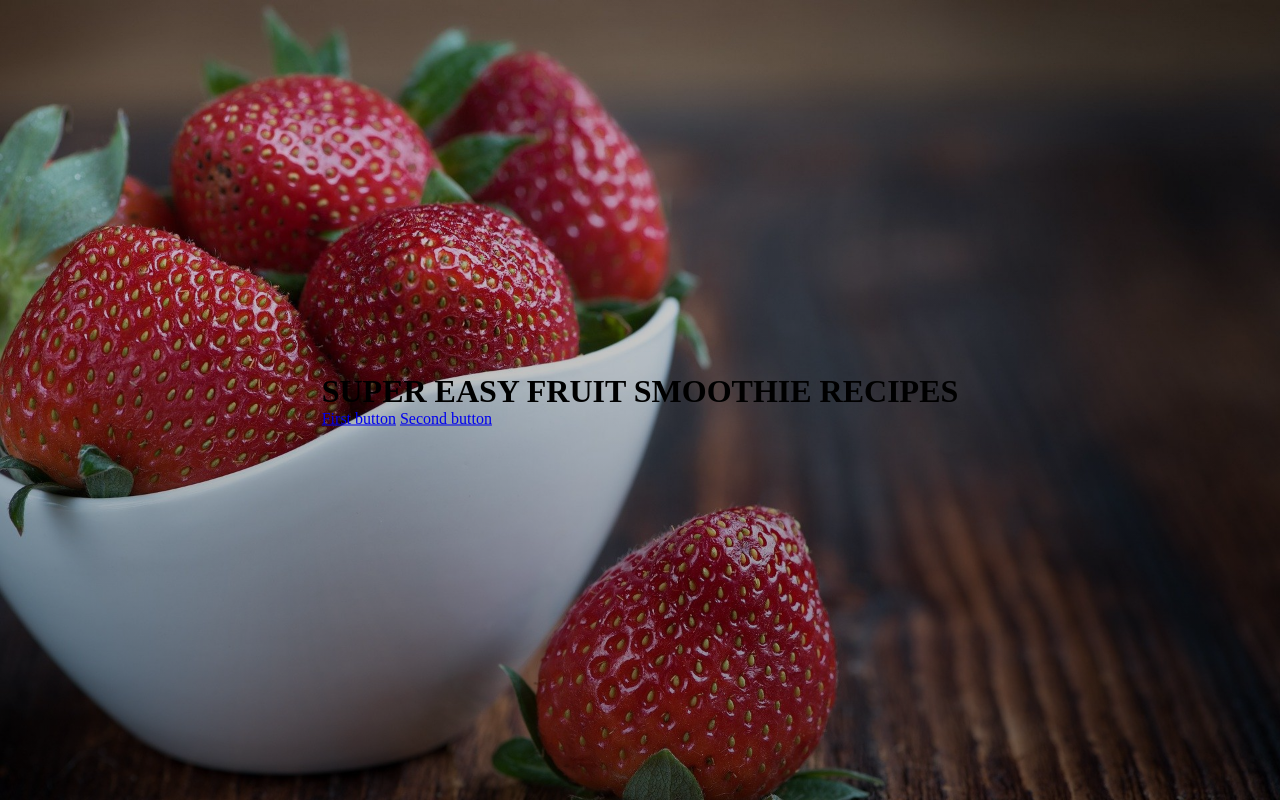
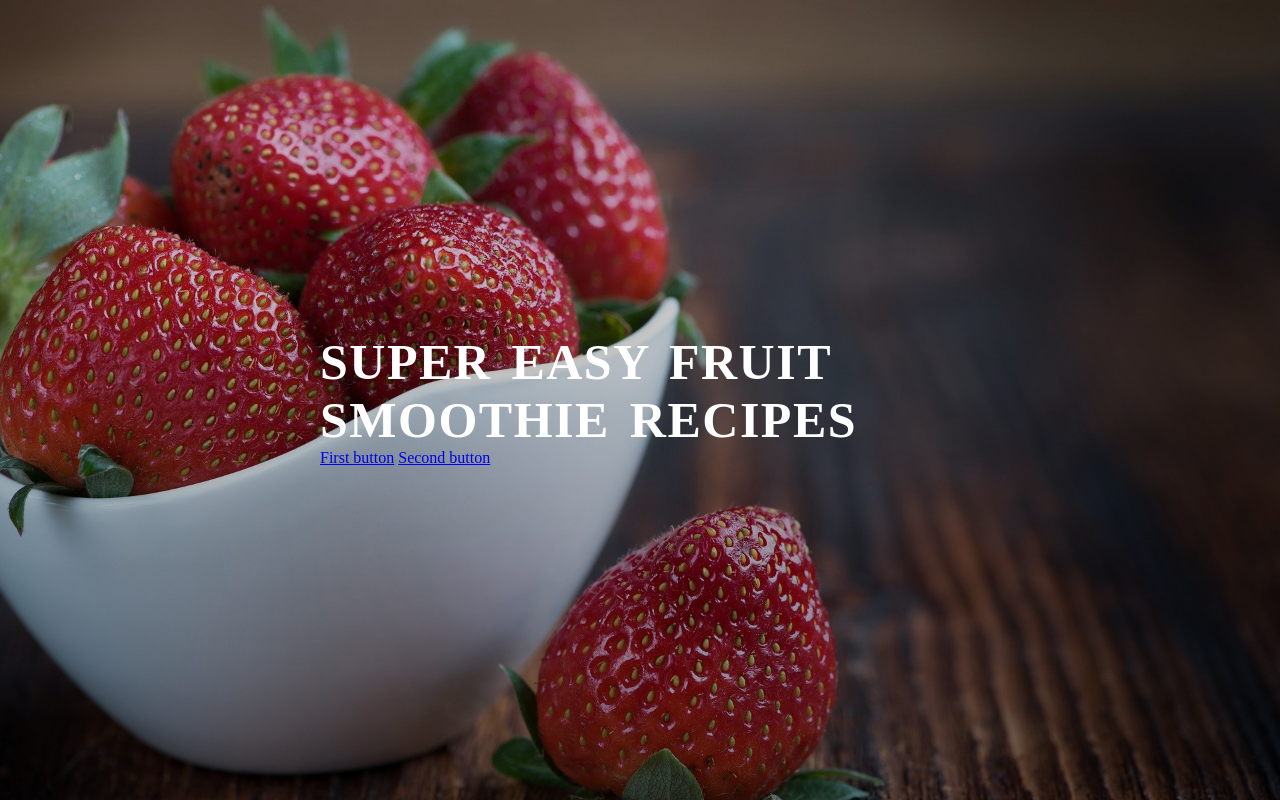
Before and after one commit to rad1k-k/3-Webst, a plain HTML site: page index.html in a window 1280 px wide. Drawn offline with Linux system fonts and the light colour scheme.

Commit message:
header text h1

```diff
--- a/style.css
+++ b/style.css
@@ -17,3 +17,12 @@ header {
     left: 50%;
     transform: translate(-50%,-50%);
 }
+
+
+.header-text h1 {
+    color: #fff;
+    font-size: 50px;
+    text-transform: uppercase;
+    letter-spacing: 1.5px;
+    word-spacing: 6px;
+}
```
